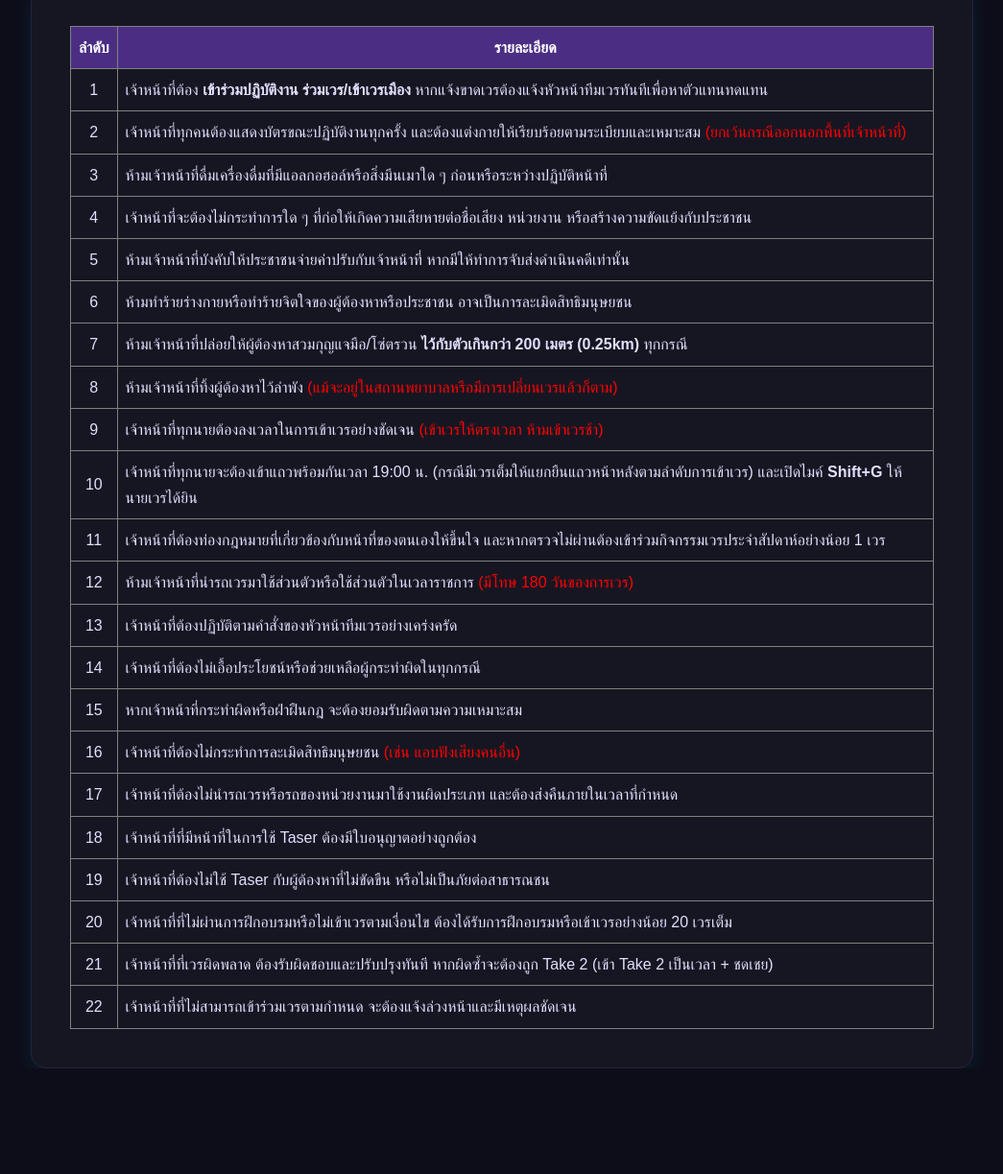
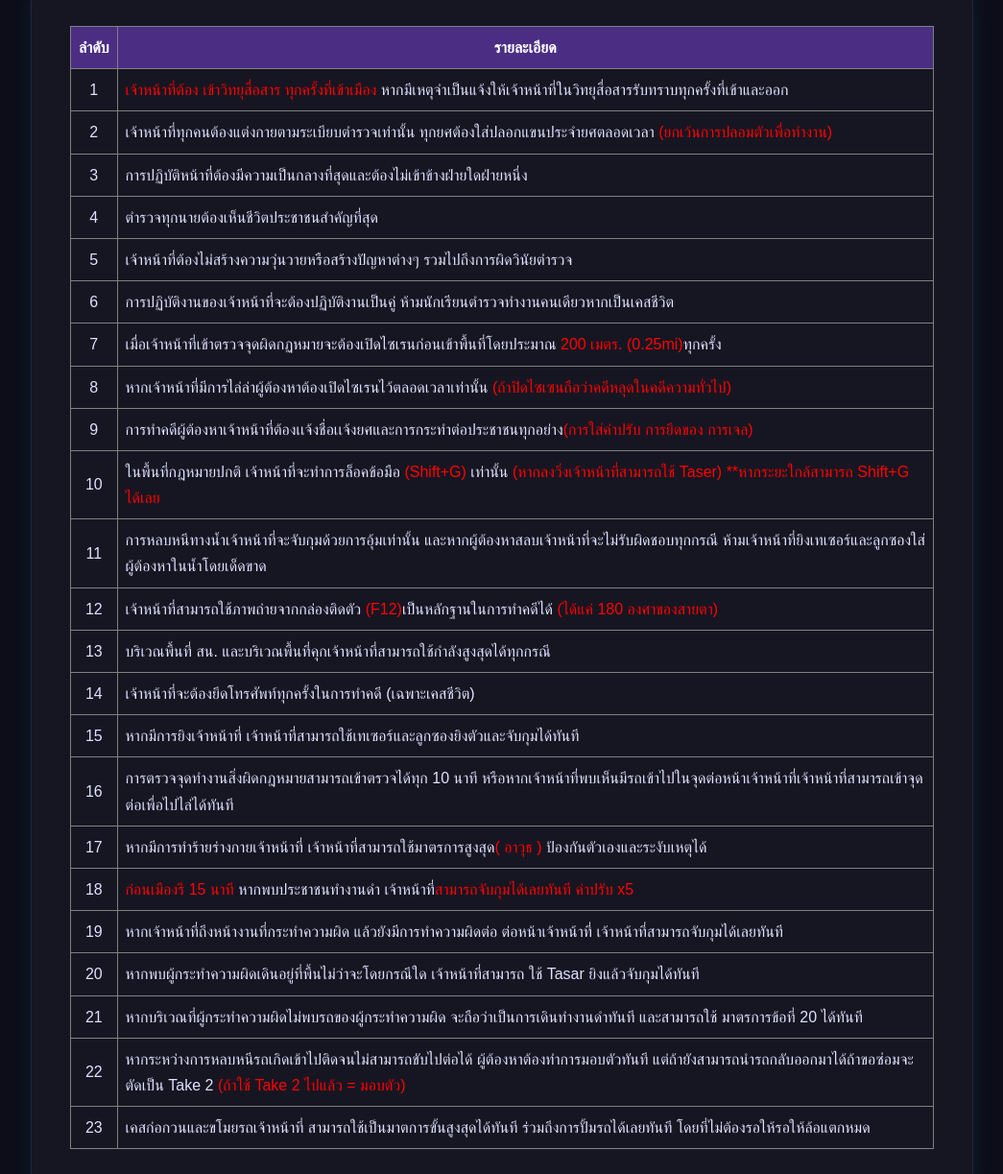
Before and after one commit to Secret168168/KUY, a plain HTML site: page pages/about.html in a window 1280 px wide. Shown: the part 114-1337 px from the top of the page at 96% size, without its empty margins (117-1162 px from the left). Before the commit the page ends 1227 px from the top, so only its background shows below. Drawn offline with Linux system fonts and the light colour scheme; files whose address does not match are found by name.

Commit message:
https://github.com/Secret168168/KUY

```diff
--- a/pages/about.html
+++ b/pages/about.html
@@ -27,91 +27,94 @@
   <tbody>
     <tr>
       <td align="center">1</td>
-      <td>เจ้าหน้าที่ต้อง <strong>เข้าร่วมปฏิบัติงาน ร่วมเวร/เข้าเวรเมือง</strong> หากแจ้งขาดเวรต้องแจ้งหัวหน้าทีมเวรทันทีเพื่อหาตัวแทนทดแทน</td>
+      <td><span style="color:red;">เจ้าหน้าที่ต้อง เข้าวิทยุสื่อสาร ทุกครั้งที่เข้าเมือง</span> หากมีเหตุจำเป็นแจ้งให้เจ้าหน้าที่ในวิทยุสื่อสารรับทราบทุกครั้งที่เข้าและออก</td>
     </tr>
     <tr>
       <td align="center">2</td>
-      <td>เจ้าหน้าที่ทุกคนต้องแสดงบัตรขณะปฏิบัติงานทุกครั้ง และต้องแต่งกายให้เรียบร้อยตามระเบียบและเหมาะสม <span style="color:red;">(ยกเว้นกรณีออกนอกพื้นที่เจ้าหน้าที่)</span></td>
+      <td>เจ้าหน้าที่ทุกคนต้องแต่งกายตามระเบียบตำรวจเท่านั้น ทุกยศต้องใส่ปลอกแขนประจำยศตลอดเวลา<span style="color:red;"> (ยกเว้นการปลอมตัวเพื่อทำงาน)</span></td>
     </tr>
     <tr>
       <td align="center">3</td>
-      <td>ห้ามเจ้าหน้าที่ดื่มเครื่องดื่มที่มีแอลกอฮอล์หรือสิ่งมึนเมาใด ๆ ก่อนหรือระหว่างปฏิบัติหน้าที่</td>
+      <td>การปฏิบัติหน้าที่ต้องมีความเป็นกลางที่สุดและต้องไม่เข้าข้างฝ่ายใดฝ่ายหนึ่ง</td>
     </tr>
     <tr>
       <td align="center">4</td>
-      <td>เจ้าหน้าที่จะต้องไม่กระทำการใด ๆ ที่ก่อให้เกิดความเสียหายต่อชื่อเสียง หน่วยงาน หรือสร้างความขัดแย้งกับประชาชน</td>
+      <td>ตำรวจทุกนายต้องเห็นชีวิตประชาชนสำคัญที่สุด</td>
     </tr>
     <tr>
       <td align="center">5</td>
-      <td>ห้ามเจ้าหน้าที่บังคับให้ประชาชนจ่ายค่าปรับกับเจ้าหน้าที่ หากมีให้ทำการจับส่งดำเนินคดีเท่านั้น</td>
+      <td>เจ้าหน้าที่ต้องไม่สร้างความวุ่นวายหรือสร้างปัญหาต่างๆ รวมไปถึงการผิดวินัยตำรวจ</td>
     </tr>
     <tr>
       <td align="center">6</td>
-      <td>ห้ามทำร้ายร่างกายหรือทำร้ายจิตใจของผู้ต้องหาหรือประชาชน อาจเป็นการละเมิดสิทธิมนุษยชน</td>
+      <td>การปฏิบัติงานของเจ้าหน้าที่จะต้องปฏิบัติงานเป็นคู่ ห้ามนักเรียนตำรวจทำงานคนเดียวหากเป็นเคสชีวิต</td>
     </tr>
     <tr>
       <td align="center">7</td>
-      <td>ห้ามเจ้าหน้าที่ปล่อยให้ผู้ต้องหาสวมกุญแจมือ/โซ่ตรวน <strong>ไว้กับตัวเกินกว่า 200 เมตร (0.25km)</strong> ทุกกรณี</td>
+      <td>เมื่อเจ้าหน้าที่เข้าตรวจจุดผิดกฏหมายจะต้องเปิดไซเรนก่อนเข้าพื้นที่โดยประมาณ<span style="color:red;"> 200 เมตร. (0.25mi)</span>ทุกครั้ง</td>
     </tr>
     <tr>
       <td align="center">8</td>
-      <td>ห้ามเจ้าหน้าที่ทิ้งผู้ต้องหาไว้ลำพัง <span style="color:red;">(แม้จะอยู่ในสถานพยาบาลหรือมีการเปลี่ยนเวรแล้วก็ตาม)</span></td>
+      <td>หากเจ้าหน้าที่มีการไล่ล่าผู้ต้องหาต้องเปิดไซเรนไว้ตลอดเวลาเท่านั้น<span style="color:red;"> (ถ้าปิดไซเซนถือว่าคดีหลุดในคดีความทั่วไป)</span></td>
     </tr>
     <tr>
       <td align="center">9</td>
-      <td>เจ้าหน้าที่ทุกนายต้องลงเวลาในการเข้าเวรอย่างชัดเจน <span style="color:red;">(เข้าเวรให้ตรงเวลา ห้ามเข้าเวรช้า)</span></td>
+      <td>การทำคดีผู้ต้องหาเจ้าหน้าที่ต้องเเจ้งชื่อเเจ้งยศและการกระทำต่อประชาชนทุกอย่าง<span style="color:red;">(การใส่ค่าปรับ การยึดของ การเจล)</span></td>
     </tr>
     <tr>
       <td align="center">10</td>
-      <td>เจ้าหน้าที่ทุกนายจะต้องเข้าแถวพร้อมกันเวลา 19:00 น. (กรณีมีเวรเต็มให้แยกยืนแถวหน้าหลังตามลำดับการเข้าเวร) และเปิดไมค์ <strong>Shift+G</strong> ให้นายเวรได้ยิน</td>
+      <td>ในพื้นที่กฎหมายปกติ เจ้าหน้าที่จะทำการล็อคข้อมือ <span style="color:red;">(Shift+G)</span> เท่านั้น <span style="color:red;">(หากลงวิ่งเจ้าหน้าที่สามารถใช้ Taser) **หากระยะใกล้สามารถ Shift+G ได้เลย</span></td>
     </tr>
     <tr>
       <td align="center">11</td>
-      <td>เจ้าหน้าที่ต้องท่องกฎหมายที่เกี่ยวข้องกับหน้าที่ของตนเองให้ขึ้นใจ และหากตรวจไม่ผ่านต้องเข้าร่วมกิจกรรมเวรประจำสัปดาห์อย่างน้อย 1 เวร</td>
+      <td>การหลบหนีทางน้ำเจ้าหน้าที่จะจับกุมด้วยการอุ้มเท่านั้น และหากผู้ต้องหาสลบเจ้าหน้าที่จะไม่รับผิดชอบทุกกรณี ห้ามเจ้าหน้าที่ยิงเทเซอร์และลูกซองใส่ผู้ต้องหาในน้ำโดยเด็ดขาด</td>
     </tr>
     <tr>
       <td align="center">12</td>
-      <td>ห้ามเจ้าหน้าที่นำรถเวรมาใช้ส่วนตัวหรือใช้ส่วนตัวในเวลาราชการ <span style="color:red;">(มีโทษ 180 วันของการเวร)</span></td>
+      <td>เจ้าหน้าที่สามารถใช้ภาพถ่ายจากกล่องติดตัว <span style="color:red;">(F12)</span>เป็นหลักฐานในการทำคดีได้ <span style="color:red;">(ได้แค่ 180 องศาของสายตา)</span> </td>
     </tr>
     <tr>
       <td align="center">13</td>
-      <td>เจ้าหน้าที่ต้องปฏิบัติตามคำสั่งของหัวหน้าทีมเวรอย่างเคร่งครัด</td>
+      <td>บริเวณพื้นที่ สน. และบริเวณพื้นที่คุกเจ้าหน้าที่สามารถใช้กำลังสูงสุดได้ทุกกรณี</td>
     </tr>
     <tr>
       <td align="center">14</td>
-      <td>เจ้าหน้าที่ต้องไม่เอื้อประโยชน์หรือช่วยเหลือผู้กระทำผิดในทุกกรณี</td>
+      <td>เจ้าหน้าที่จะต้องยึดโทรศัพท์ทุกครั้งในการทำคดี (เฉพาะเคสชีวิต)</td>
     </tr>
     <tr>
       <td align="center">15</td>
-      <td>หากเจ้าหน้าที่กระทำผิดหรือฝ่าฝืนกฎ จะต้องยอมรับผิดตามความเหมาะสม</td>
+      <td>หากมีการยิงเจ้าหน้าที่ เจ้าหน้าที่สามารถใช้เทเซอร์และลูกซองยิงตัวและจับกุมได้ทันที</td>
     </tr>
     <tr>
       <td align="center">16</td>
-      <td>เจ้าหน้าที่ต้องไม่กระทำการละเมิดสิทธิมนุษยชน <span style="color:red;">(เช่น แอบฟังเสียงคนอื่น)</span></td>
+      <td>การตรวจจุดทำงานสิ่งผิดกฎหมายสามารถเข้าตรวจได้ทุก 10 นาที หรือหากเจ้าหน้าที่พบเห็นมีรถเข้าไปในจุดต่อหน้าเจ้าหน้าที่เจ้าหน้าที่สามารถเข้าจุดต่อเพื่อไปไล่ได้ทันที</td>
     </tr>
     <tr>
       <td align="center">17</td>
-      <td>เจ้าหน้าที่ต้องไม่นำรถเวรหรือรถของหน่วยงานมาใช้งานผิดประเภท และต้องส่งคืนภายในเวลาที่กำหนด</td>
+      <td>หากมีการทำร้ายร่างกายเจ้าหน้าที่ เจ้าหน้าที่สามารถใช้มาตรการสูงสุด<span style="color:red;">( อาวุธ )</span>  ป้องกันตัวเองและระงับเหตุได้</td>
     </tr>
     <tr>
       <td align="center">18</td>
-      <td>เจ้าหน้าที่ที่มีหน้าที่ในการใช้ Taser ต้องมีใบอนุญาตอย่างถูกต้อง</td>
+      <td><span style="color:red;">ก่อนเมืองรี 15 นาที</span> หากพบประชาชนทำงานดำ เจ้าหน้าที่<span style="color:red;">สามารถจับกุมได้เลยทันที ค่าปรับ x5</span></td>
     </tr>
     <tr>
       <td align="center">19</td>
-      <td>เจ้าหน้าที่ต้องไม่ใช้ Taser กับผู้ต้องหาที่ไม่ขัดขืน หรือไม่เป็นภัยต่อสาธารณชน</td>
+      <td>หากเจ้าหน้าที่ถึงหน้างานที่กระทำความผิด แล้วยังมีการทำความผิดต่อ ต่อหน้าเจ้าหน้าที่ เจ้าหน้าที่สามารถจับกุมได้เลยทันที </td>
     </tr>
     <tr>
       <td align="center">20</td>
-      <td>เจ้าหน้าที่ที่ไม่ผ่านการฝึกอบรมหรือไม่เข้าเวรตามเงื่อนไข ต้องได้รับการฝึกอบรมหรือเข้าเวรอย่างน้อย 20 เวรเต็ม</td>
+      <td>หากพบผู้กระทำความผิดเดินอยู่ที่พื้นไม่ว่าจะโดยกรณีใด เจ้าหน้าที่สามารถ ใช้ Tasar ยิงแล้วจับกุมได้ทันที </td>
     </tr>
     <tr>
       <td align="center">21</td>
-      <td>เจ้าหน้าที่ที่เวรผิดพลาด ต้องรับผิดชอบและปรับปรุงทันที หากผิดซ้ำจะต้องถูก Take 2 (เข้า Take 2 เป็นเวลา + ชดเชย)</td>
+      <td>หากบริเวณที่ผู้กระทำความผิดไม่พบรถของผู้กระทำความผิด จะถือว่าเป็นการเดินทำงานดำทันที และสามารถใช้ มาตรการข้อที่ 20 ได้ทันที</td>
     </tr>
     <tr>
       <td align="center">22</td>
-      <td>เจ้าหน้าที่ที่ไม่สามารถเข้าร่วมเวรตามกำหนด จะต้องแจ้งล่วงหน้าและมีเหตุผลชัดเจน</td>
+      <td>หากระหว่างการหลบหนีรถเกิดเข้าไปติดจนไม่สามารถขับไปต่อได้ ผู้ต้องหาต้องทำการมอบตัวทันที แต่ถ้ายังสามารถนำรถกลับออกมาได้ถ้าขอซ่อมจะตัดเป็น Take 2 <span style="color:red;">(ถ้าใช้ Take 2 ไปแล้ว = มอบตัว)</span></td>
+    </tr>
+    <td align="center">23</td>
+      <td>เคสก่อกวนและขโมยรถเจ้าหน้าที่ สามารถใช้เป็นมาตการขั้นสูงสุดได้ทันที ร่วมถึงการปั้มรถได้เลยทันที โดยที่ไม่ต้องรอให้รอให้ล้อแตกหมด</td>
     </tr>
   </tbody>
 </table>
```
